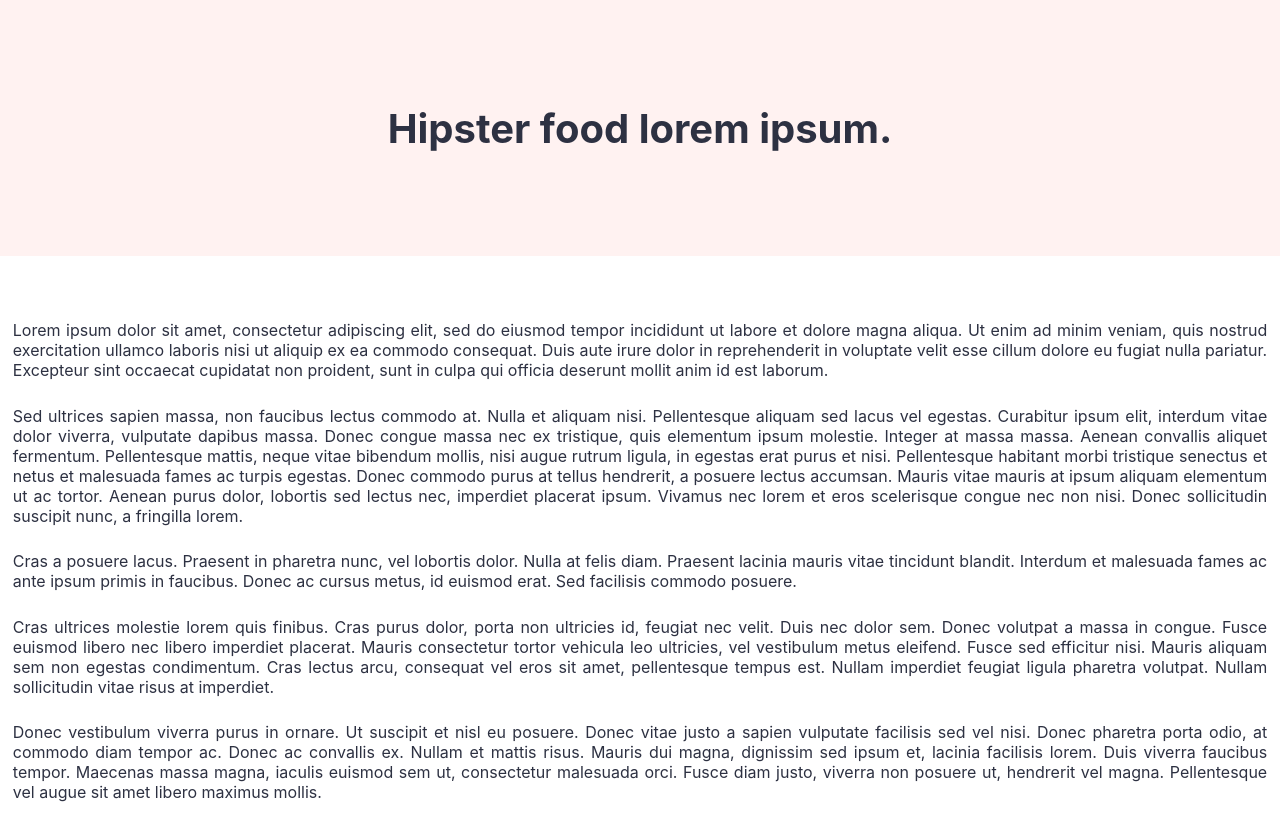
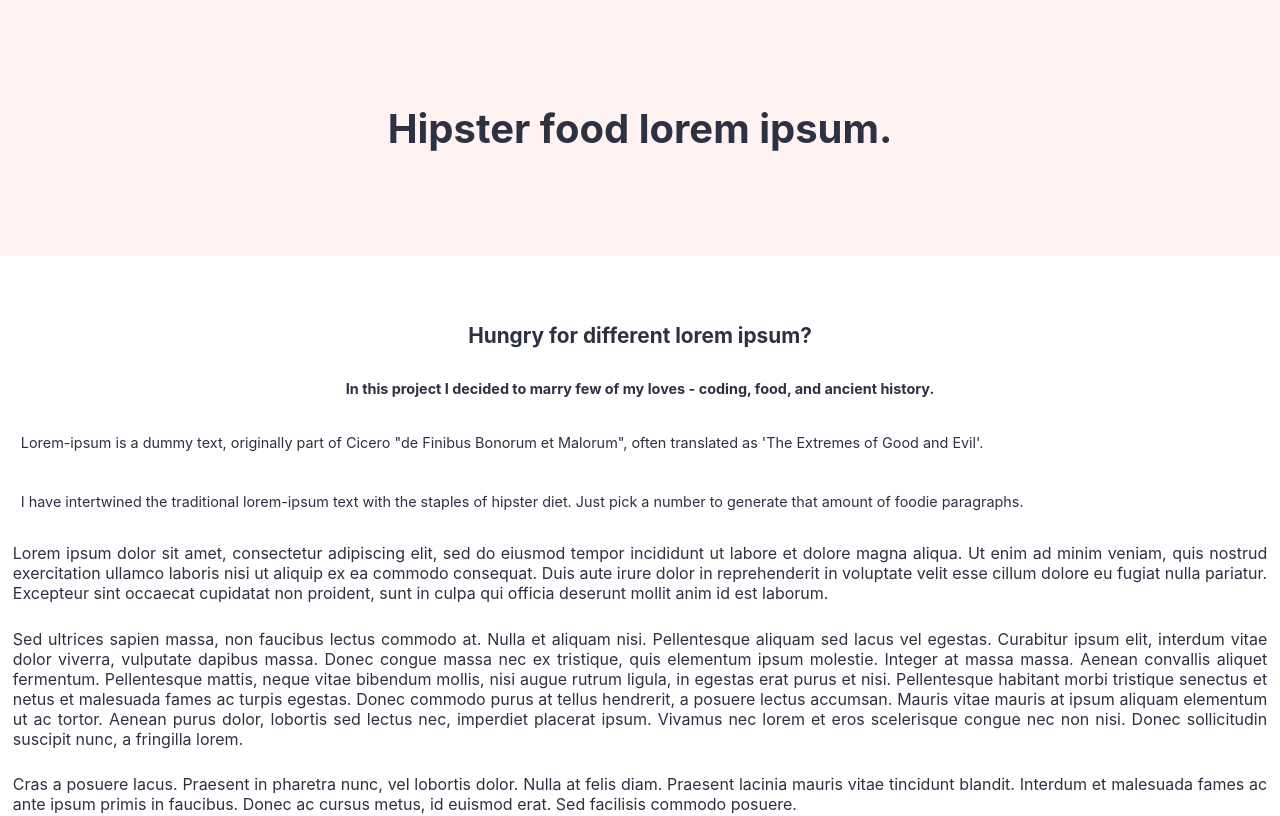
Before and after one commit to mmkobylin/lorem-ipsum, a React (Create React App) app: page / in a window 1280 px wide. Shown: the top 816 px of the page. Built offline with nearby package versions, Linux system fonts and the light colour scheme.

Commit message:
info added, paragraph stylesed

```diff
--- a/src/App.js
+++ b/src/App.js
@@ -1,6 +1,7 @@
 import './App.css';
 import React from 'react';
 import Form from './component/Form';
+import Info from './component/Info';
 import Header from './component/Header';
 
 function App() {
@@ -9,8 +10,8 @@ function App() {
   return (
     <>
       <Header/>
+      <Info/>
       <Form/>
-      {/* <Article/> */}
 
     </>
   );
--- a/src/component/Article.js
+++ b/src/component/Article.js
@@ -1,7 +1,4 @@
 import React, { Component } from 'react';
-import Form from './Form.js';
-import data from '../data';
-
 
 export class Article extends Component {
     render() {
--- a/src/component/Form.js
+++ b/src/component/Form.js
@@ -1,7 +1,6 @@
 import React, { useState } from 'react'
 import data from '../data';
 
-// const declared
 const Form = () => {
 
   const [count, setCount] = useState(0);
@@ -40,11 +39,11 @@ const Form = () => {
             var random = foodRandom[Math.floor(Math.random()*foodRandom.length)];
 
             // sorting punctuation
-            if (lastChar == ',' ) {
+            if (lastChar === ',' ) {
                 // items in array randomiezed and floored
                 newWords[j] = random + ',' ;
             }
-            else if  (lastChar == '.' ) {
+            else if  (lastChar === '.' ) {
                 newWords[j] = random + '.';
             }
             else {
@@ -54,7 +53,7 @@ const Form = () => {
 
           // sorting capitals
           function capitals() {
-            if (newWords[j-1][newWords[j-1].length - 1] == '.' ) {
+            if (newWords[j-1][newWords[j-1].length - 1] === '.' ) {
               // capitalize first letter //slice first letter of the word and add rest
               newWords[j] = newWords[j].charAt(0).toUpperCase() + newWords[j].slice(1);
             }
@@ -62,7 +61,7 @@ const Form = () => {
 
           function duplication() {
             // using slice as it has to ignore dots and capitals.
-            if (newWords[j].slice(1,3) == newWords[j - 1].slice(1,3)) {
+            if (newWords[j].slice(1,3) === newWords[j - 1].slice(1,3)) {
               newWords[j] = 'smoothie';
             }
           }
@@ -85,6 +84,7 @@ const Form = () => {
           console.log(entireText.length)
 
         };
+        setText(words)
       }
     }
   }
--- /dev/null
+++ b/src/component/Info.js
@@ -0,0 +1,16 @@
+import React from 'react'
+
+const Info = () => {
+    return (
+        <div className='info'>
+            <h2>Hungry for different lorem ipsum?</h2>
+            <h4>In this project I decided to marry few of my loves - coding, food, and ancient history.</h4>
+
+            <p>Lorem-ipsum is a dummy text, originally part of Cicero "de Finibus Bonorum et Malorum", often translated as 'The Extremes of Good and Evil'.
+            </p>
+            <p>I have intertwined the traditional lorem-ipsum text with the staples of hipster diet. Just pick a number to generate that amount of foodie paragraphs.</p>
+        </div>
+    )
+}
+
+export default Info
--- a/src/index.css
+++ b/src/index.css
@@ -42,11 +42,29 @@ background-color: #FFF2F1;
 font-weight: bold;
 }
 
+h2 {
+  font-size: 1.1rem;
+}
+
 h3 {
   background-color: #FFF2F1;
   padding: 3rem;
   margin-bottom: 4vw;
   text-align: center;
+}
+
+h4 {
+  font-size: 0.9rem;
+}
+
+.info * {
+  padding: 1rem;
+}
+
+.info p {
+  font-size: 0.9rem;
+  text-align: justify;
+  padding: 1.3rem;
 }
 
 code {
@@ -80,6 +98,9 @@ form * {
   form * {
     margin: 2rem 1rem;
   }
+  h2 {
+    font-size: 1.3rem;
+  }
 
   h3 {
     transform: scale(1.4);
@@ -87,6 +108,14 @@ form * {
     display: flex;
     align-items: center;
     justify-content: center;
+  }
+
+  .info * {
+    padding: 1rem;
+  }
+
+  .info {
+    text-align: center;
   }
 
 }
@@ -130,6 +159,10 @@ form * {
     margin-top: 3rem;
   }
 
+  h2 {
+    font-size: 1.3rem;
+  }
+
   h3 {
     font-size: 2.5rem;
     height: 20vh;
@@ -138,6 +171,10 @@ form * {
     justify-content: center;
   }
 
+  .info {
+    text-align: center;
+  }
+
   .lorem-text {
     padding: 4rem;
   }
```
Also changed, not shown: 1 other file (tests, documents, lock files or other folders).
